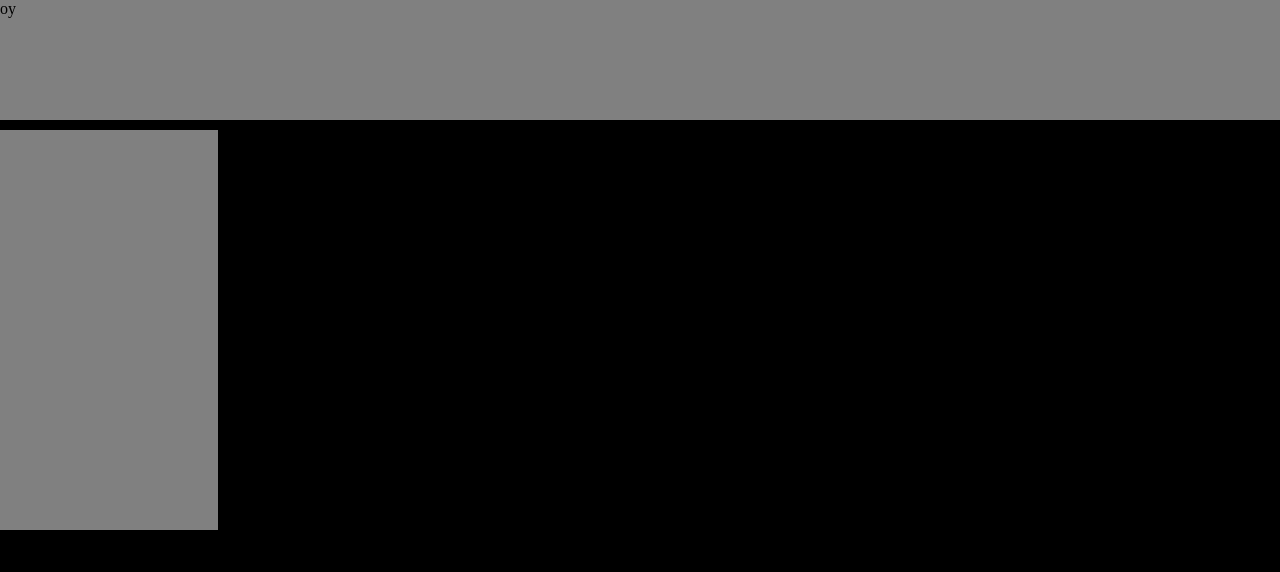
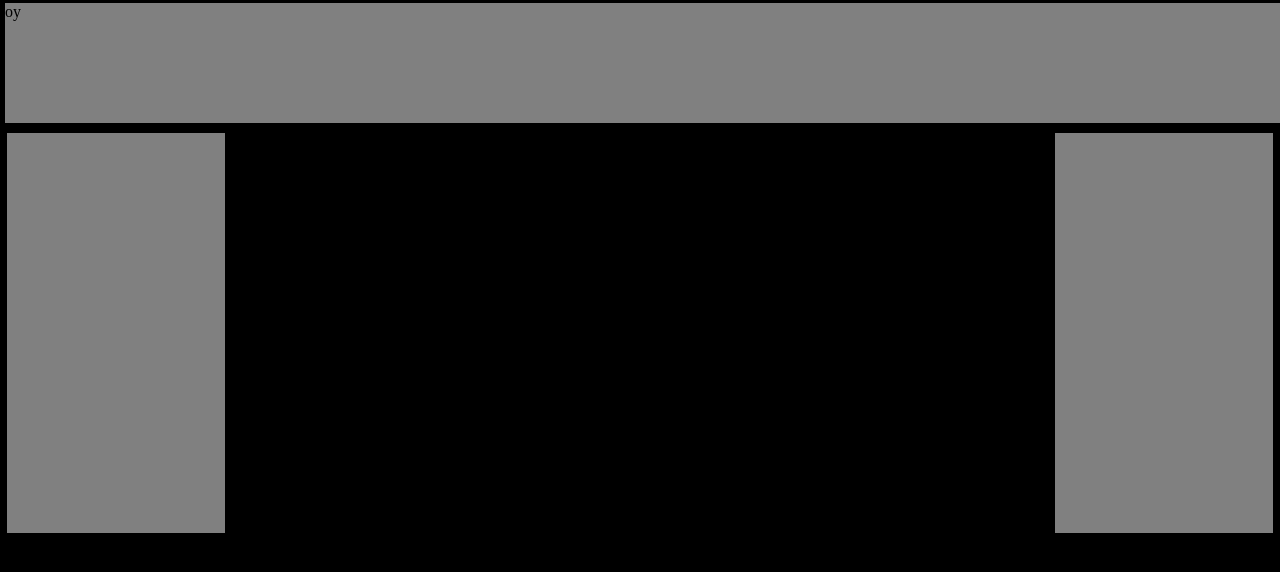
Before and after one commit to Sydykov2021/kzapk, a plain HTML site: page index.html in a window 1280 px wide. Drawn offline with Linux system fonts and the light colour scheme.

Commit message:
Update index.html

```diff
--- a/index.html
+++ b/index.html
@@ -17,16 +17,27 @@ background-color:black;
     width:100%;
     height:120px;
     margin:0;
-    margin-top:0;
-    margin-left:0;
-    margin-right:0;
+    margin-top:3px;
+    margin-left:5px;
+    margin-right:5px;
     background-color:grey;
 }
 .sidebar {
     margin-top:10px;
-    margin-left:0;
+    margin-left:7px;
     margin-right:0;
     background-color:grey;
+    min-height:400px;
+    height:auto;
+    float:left;
+    width:17%;
+}
+.sidebar2{
+   margin-top:10px;
+    margin-left:0px;
+    margin-right:7px;
+    background-color:grey;
+    float:right;
     min-height:400px;
     height:auto;
     width:17%;
```
